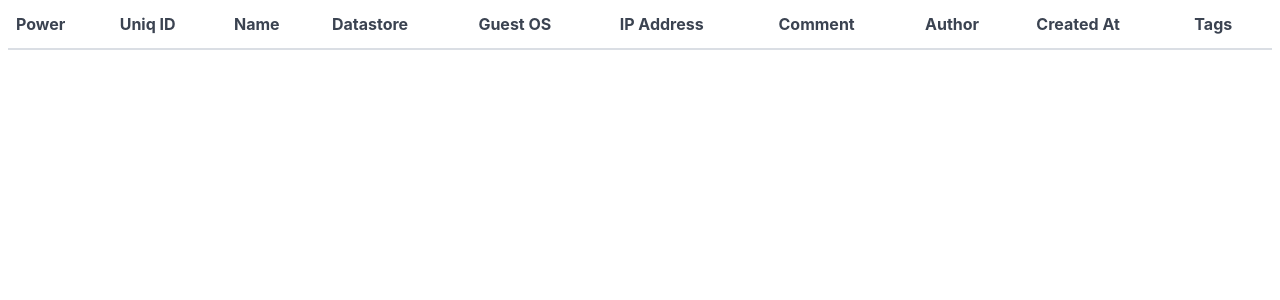
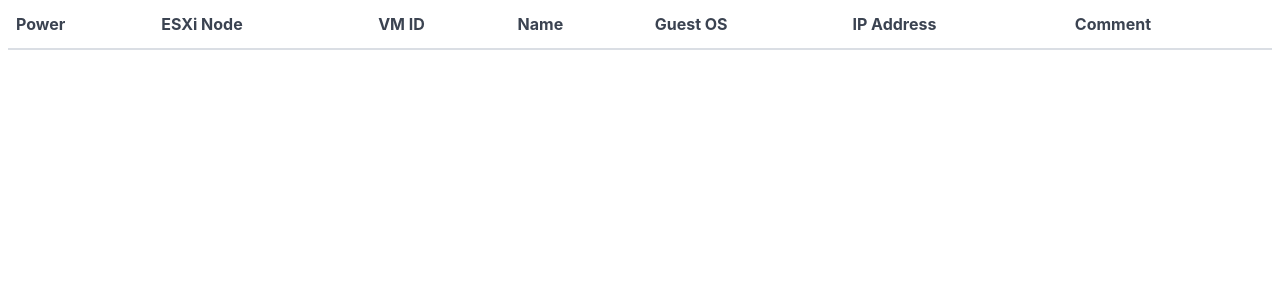
Before and after one commit to cdsl-research/ecoman, a Python web app: template templates/top.html in a window 1280 px wide. Shown: the part 96-396 px from the top of the page. Run offline with Jinja, Linux system fonts and the light colour scheme; the template is opened without the code that fills it, so the values that code supplies are empty.

Commit message:
トップを動く状態にした

```diff
--- a/connect.py
+++ b/connect.py
@@ -85,7 +85,7 @@ def get_vms_power() -> Dict[int, model.PowerStatus]:
 def get_vms_ip() -> Dict[int, ipaddress.IPv4Address]:
     """ VMのIPアドレスのリストを取得 """
 
-    _, stdout, stderr = client.exec_command(r"""
+    _, stdout, _ = client.exec_command(r"""
     for id in `vim-cmd vmsvc/getallvms | grep '^[0-9]\+' | awk '{print $1}'`
     do
       vim-cmd vmsvc/get.summary $id | grep ipAddress | grep -o \"[0-9a-f:\.]\\+\" | sed "s/\"//g;s/^/$id|/g" &
@@ -95,7 +95,7 @@ def get_vms_ip() -> Dict[int, ipaddress.IPv4Address]:
     result: Dict[int, ipaddress.IPv4Address] = {}
     for line in stdout.readlines():
         vmid, ipaddr = line.split('|')
-        result[int(vmid)] = ipaddress.IPv4Address(ipaddr)
+        result[int(vmid)] = ipaddress.IPv4Address(ipaddr.strip())
 
     return result
 
--- a/templates/top.html
+++ b/templates/top.html
@@ -3,15 +3,12 @@
   <thead>
     <tr>
       <th>Power</th>
-      <th>Uniq ID</th>
+      <th>ESXi Node</th>
+      <th>VM ID</th>
       <th>Name</th>
-      <th>Datastore</th>
       <th>Guest OS</th>
       <th>IP Address</th>
       <th>Comment</th>
-      <th>Author</th>
-      <th>Created At</th>
-      <th>Tags</th>
     </tr>
   </thead>
   <tbody>
@@ -26,20 +23,12 @@
         <span class="label label-warning">{{ machine.power | upper() }}</span>
         {% endif %}
       </td>
-      <td><a href="https://{{ machine.esxi_addr }}/ui/#/host/vms/{{ machine.id }}" target="_blank">{{ machine.uniq_id
-          }}</a></td>
+      <td>{{ machine.esxi_nodename }}</td>
+      <td>{{ machine.vmid }}</a></td>
       <td><a href="/machine/{{ machine.uniq_id }}">{{ machine.name }}</a></td>
-      <td>{{ machine.datastore }}</td>
       <td>{{ machine.guest_os }}</td>
       <td>{{ machine.ipaddr }}</td>
       <td>{{ machine.comment }}</td>
-      <td>{{ machine.memo.author | default('') }}</td>
-      <td>{{ machine.memo.created_at | default('') }}</td>
-      <td>
-        {% for tg in machine.memo.tag %}
-        <span class="label label-secondary mr-1">{{ tg | default('') }}</span>
-        {% endfor %}
-      </td>
     </tr>
     {% endfor %}
   </tbody>
```
Also changed, not shown: main.py (+32 -4 lines).
